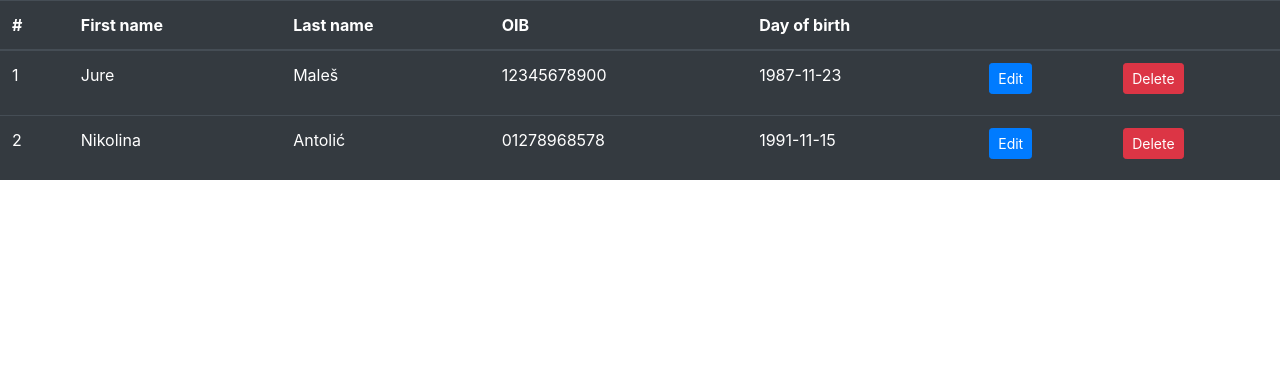
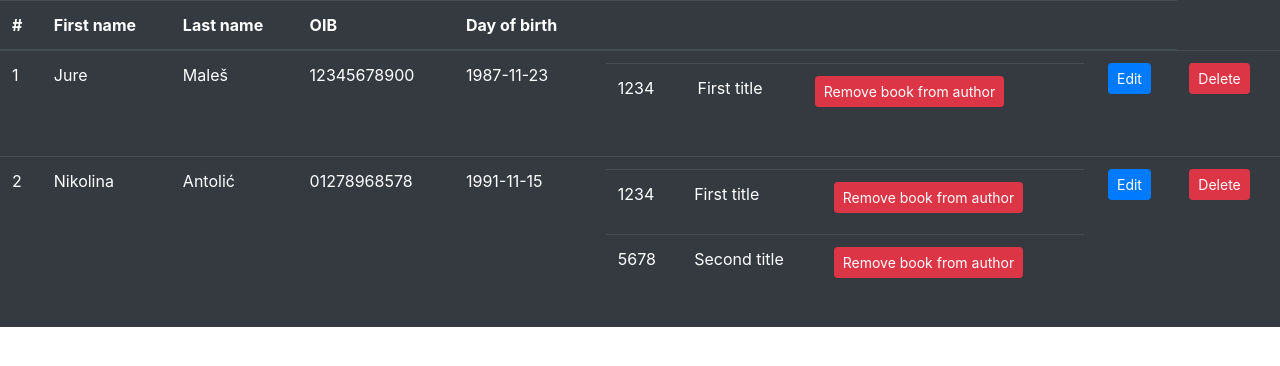
Before and after one commit to jumales/library-react-ui, a React (Create React App) app: page / in a window 1280 px wide. Shown: the top 366 px of the page. Built offline with nearby package versions, Linux system fonts and the light colour scheme.

Commit message:
author components first working version

```diff
--- a/src/components/author/author.jsx
+++ b/src/components/author/author.jsx
@@ -1,4 +1,5 @@
 import React from "react";
+import AuthorBooks from "./authorBooks";
 
 function Author(props) {
   const { id, firstName, lastName, dayOfBirth, oib, books } = props.author;
@@ -19,6 +20,13 @@ function Author(props) {
         </td>
         <td>
           <p>{dayOfBirth}</p>
+        </td>
+        <td>
+          <AuthorBooks
+            books={books}
+            author={author}
+            onRemoveBook={onRemoveBook}
+          />
         </td>
         <td>
           <button
--- /dev/null
+++ b/src/components/author/authorBook.jsx
@@ -0,0 +1,27 @@
+import React from "react";
+
+function AuthorBook(props) {
+  const { author, onRemoveBook, book } = props;
+  const { ibn, title } = props.book;
+  return (
+    <tr>
+      <td>
+        <p>{ibn}</p>
+      </td>
+      <td>
+        <p>{title}</p>
+      </td>
+      <td>
+        <button
+          id="btnRemove"
+          className="btn btn-danger btn-sm"
+          onClick={() => onRemoveBook(author, book)}
+        >
+          Remove book from author
+        </button>
+      </td>
+    </tr>
+  );
+}
+
+export default AuthorBook;
--- /dev/null
+++ b/src/components/author/authorBooks.jsx
@@ -0,0 +1,22 @@
+import React from "react";
+import AuthorBook from "./authorBook";
+
+function AuthorBooks(props) {
+  const { books, author, onRemoveBook } = props;
+  return (
+    <table className="table table-dark">
+      <tbody>
+        {books.map((book) => (
+          <AuthorBook
+            key={author.id}
+            author={author}
+            book={book}
+            onRemoveBook={onRemoveBook}
+          />
+        ))}
+      </tbody>
+    </table>
+  );
+}
+
+export default AuthorBooks;
--- /dev/null
+++ b/src/components/author/authorEditor.jsx
@@ -0,0 +1,91 @@
+import React, { Component } from "react";
+import { Button, Modal, Form } from "react-bootstrap";
+
+class AuthorEditor extends Component {
+  state = { firstName: "", lastName: "", oib: "", dayOfBirth: "" };
+
+  onChangeFirstName = (evt) => {
+    this.setState({ firstName: evt.target.value });
+  };
+
+  onChangeLastName = (evt) => {
+    this.setState({ lastName: evt.target.value });
+  };
+
+  onChangeOib = (evt) => {
+    this.setState({ oib: evt.target.value });
+  };
+
+  onChangeDayOfBirth = (evt) => {
+    this.setState({ dayOfBirth: evt.target.value });
+  };
+
+  render() {
+    const { show, handleCancel, handleSaveAuthor, author } = this.props;
+    return (
+      <>
+        <Modal show={show} onHide={handleCancel}>
+          <Modal.Header closeButton>
+            <Modal.Title>
+              {author === null ? "Create new author" : "Edit author"}
+            </Modal.Title>
+          </Modal.Header>
+          <Modal.Body>
+            <Form onSubmit={handleSaveAuthor}>
+              <Form.Label>First name</Form.Label>
+              <Form.Control
+                onChange={this.onChangeFirstName}
+                type="input"
+                placeholder="Enter first name..."
+                id="firstName"
+                name="firstName"
+                value={
+                  this.state.firstName ||
+                  (author !== null ? author.firstName : null)
+                }
+              ></Form.Control>
+              <Form.Label>Last name</Form.Label>
+              <Form.Control
+                onChange={this.onChangeLastName}
+                type="input"
+                placeholder="Enter last name..."
+                value={
+                  this.state.lastName ||
+                  (author !== null ? author.lastName : null)
+                }
+                id="lastName"
+                name="lastName"
+              ></Form.Control>
+              <Form.Label>OIB</Form.Label>
+              <Form.Control
+                onChange={this.onChangeOib}
+                type="input"
+                placeholder="Enter OIB..."
+                value={this.state.oib || (author !== null ? author.oib : null)}
+                id="oib"
+                name="oib"
+              ></Form.Control>
+              <Form.Label>Day of birth</Form.Label>
+              <Form.Control
+                onChange={this.onChangeDayOfBirth}
+                type="date"
+                placeholder="Enter day of birth..."
+                value={
+                  this.state.dayOfBirth ||
+                  (author !== null ? author.dayOfBirth : null)
+                }
+                id="dayOfBirth"
+                name="dayOfBirth"
+              ></Form.Control>
+              <Button variant="primary" type="submit">
+                Submit
+              </Button>
+            </Form>
+          </Modal.Body>
+        </Modal>
+      </>
+    );
+  }
+}
+
+export default AuthorEditor;
--- a/src/components/author/authors.jsx
+++ b/src/components/author/authors.jsx
@@ -1,6 +1,7 @@
 import React, { Component } from "react";
 import Author from "./author";
 import AlertDialog from "../dialog/alertDialog";
+import AuthorEditor from "./authorEditor";
 
 class Authors extends Component {
   state = {
@@ -30,8 +31,67 @@ class Authors extends Component {
     ],
   };
 
-  onEdit = (author) => {};
-  onDelete = (author) => {};
+  onEdit = (author) => {
+    this.setState({ selectedAuthor: author, showAuthorEditorDialog: true });
+  };
+
+  onDelete = (author) => {
+    this.setState({ selectedAuthor: author, showDeleteDialog: true });
+  };
+
+  deleteAuthor = (author) => {
+    const authors = this.state.authors.filter((a) => a.id !== author.id);
+    this.setState({
+      authors: authors,
+      showDeleteDialog: false,
+      selectedAuthor: {},
+    });
+  };
+
+  cancelDeleteDialog = () => {
+    this.setState({
+      showDeleteDialog: false,
+      selectedAuthor: {},
+    });
+  };
+
+  //edit author
+  saveAuthor = (evt) => {
+    evt.preventDefault();
+
+    const authors = this.state.authors;
+    const sel = this.state.selectedAuthor;
+    authors.map((author) => {
+      if (author.id === sel.id) {
+        author.firstName = evt.target.firstName.value;
+        author.lastName = evt.target.lastName.value;
+        author.oib = evt.target.oib.value;
+        author.dayOfBirth = evt.target.dayOfBirth.value;
+      }
+    });
+    this.setState({
+      authors: authors,
+      selectedAuthor: {},
+      showAuthorEditorDialog: false,
+    });
+  };
+
+  handleCancelEditAuthor = () => {
+    this.setState({
+      showAuthorEditorDialog: false,
+      selectedAuthor: {},
+    });
+  };
+
+  //remove book from author
+  onRemoveBook = (author, book) => {
+    const authors = this.state.authors;
+    const index = authors.find((a) => a.id === author.id);
+    const books = author.books.filter((b) => b.id !== book.id);
+    author.books = books;
+    authors[index] = author;
+    this.setState({ authors: authors });
+  };
 
   render() {
     return (
@@ -41,6 +101,12 @@ class Authors extends Component {
           handleDelete={this.deleteAuthor}
           handleClose={this.cancelDeleteDialog}
           item={this.state.selectedAuthor}
+        />
+        <AuthorEditor
+          show={this.state.showAuthorEditorDialog}
+          handleSaveAuthor={this.saveAuthor}
+          handleCancel={this.handleCancelEditAuthor}
+          author={this.state.selectedAuthor}
         />
 
         <table className="table table-dark">
@@ -62,6 +128,7 @@ class Authors extends Component {
                 author={author}
                 onEdit={this.onEdit}
                 onDelete={this.onDelete}
+                onRemoveBook={this.onRemoveBook}
               />
             ))}
           </tbody>
--- a/src/components/book/books.jsx
+++ b/src/components/book/books.jsx
@@ -50,11 +50,11 @@ class Books extends Component {
   //delete dialog actions
   deleteBook = (book) => {
     const books = this.state.books.filter((b) => b.id !== book.id);
-    this.setState({ books, showDeleteDialog: false, selectedBook: {} });
+    this.setState({ books: books, showDeleteDialog: false, selectedBook: {} });
   };
 
   cancelDeleteDialog = () => {
-    this.setState({ showDeleteDialog: false });
+    this.setState({ showDeleteDialog: false, selectedBook: {} });
   };
 
   //edit book editor
@@ -77,7 +77,7 @@ class Books extends Component {
   };
 
   handleCancelEditBook = () => {
-    this.setState({ showBookEditorDialog: false });
+    this.setState({ showBookEditorDialog: false, selectedBook: {} });
   };
 
   render() {
```
Also changed, not shown: 1 other file (tests, documents, lock files or other folders).
